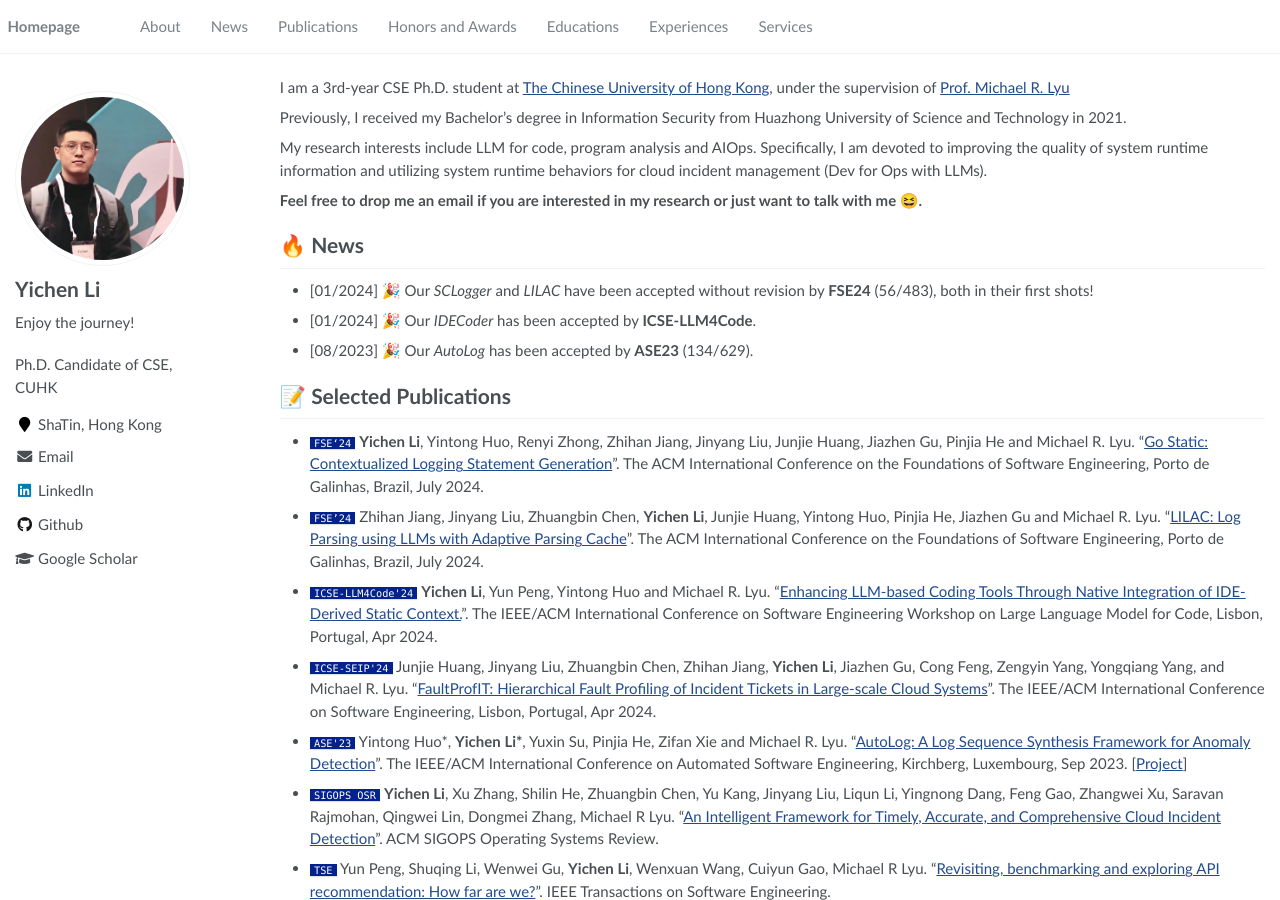
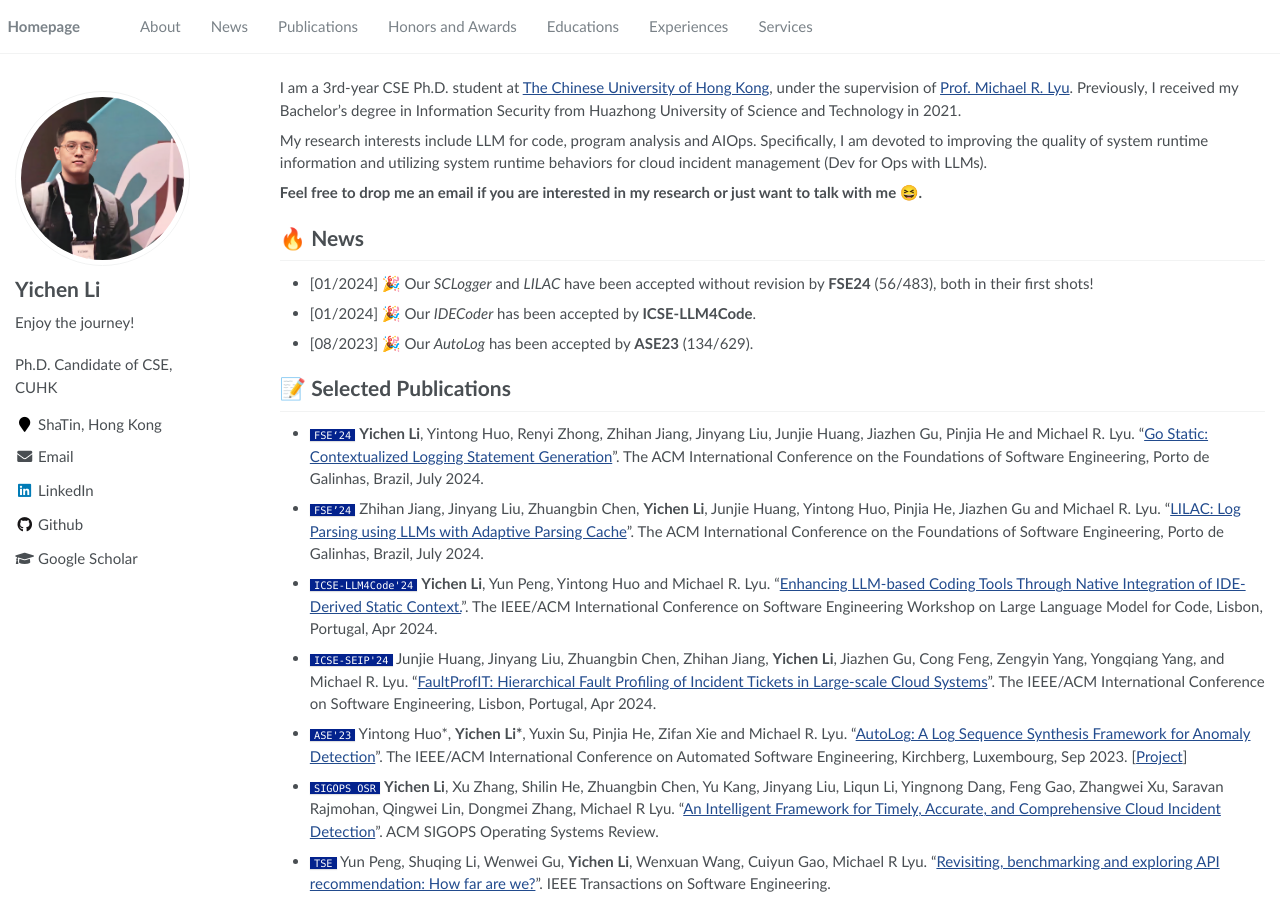
Before and after one commit to YichenLi00/YichenLi00.github.io, a Jekyll site: the page built from _pages/about.md, in a window 1280 px wide and 900 px high. Built offline with Jekyll 4.4.1, drawn with Linux system fonts in a browser that asks for light colours; a script that is not in the unit is left out.

```diff
--- a/_pages/includes/intro.md
+++ b/_pages/includes/intro.md
@@ -1,6 +1,4 @@
-I am a 3rd-year CSE Ph.D. student at [The Chinese University of Hong Kong](https://www.cuhk.edu.hk), under the supervision of [Prof. Michael R. Lyu](https://www.cse.cuhk.edu.hk/lyu/)
-
-Previously, I received my Bachelor's degree in Information Security from Huazhong University of Science and Technology in 2021.
+I am a 3rd-year CSE Ph.D. student at [The Chinese University of Hong Kong](https://www.cuhk.edu.hk), under the supervision of [Prof. Michael R. Lyu](https://www.cse.cuhk.edu.hk/lyu/). Previously, I received my Bachelor's degree in Information Security from Huazhong University of Science and Technology in 2021.
 
 My research interests include LLM for code, program analysis and AIOps. Specifically, I am devoted to improving the quality of system runtime information and utilizing system runtime behaviors for cloud incident management (Dev for Ops with LLMs).
 
```
